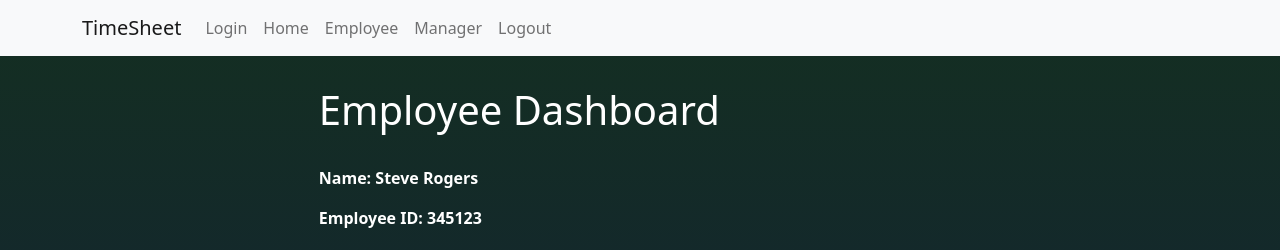
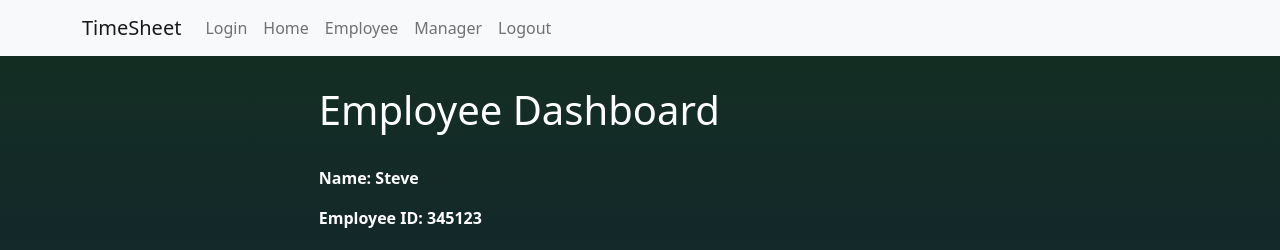
Before and after one commit to sakshishah6/employee-logging-system, a React (Create React App) app: page /employee-history in a window 1280 px wide. Shown: the top 250 px of the page. Built offline with nearby package versions, Linux system fonts and the light colour scheme; no server answers.

Commit message:
done with dummy data and seperate manager data

```diff
--- a/src/views/EmployeeEndBreak.jsx
+++ b/src/views/EmployeeEndBreak.jsx
@@ -21,7 +21,7 @@ export const EmployeeEndBreak = () => {
     }, []);
 
     const employeeID = 345123;
-    const employeeName = "Steve Rogers";
+    const employeeName = "Steve";
 
     // need to make name and userID dynamic
     useEffect(() => {
--- a/src/views/EmployeeEndShift.jsx
+++ b/src/views/EmployeeEndShift.jsx
@@ -21,7 +21,7 @@ export const EmployeeEndShift = () => {
     }, []);
 
     const employeeID = 345123;
-    const employeeName = "Steve Rogers";
+    const employeeName = "Steve";
 
     // need to make name and userID dynamic
     useEffect(() => {
--- a/src/views/EmployeeHistory.jsx
+++ b/src/views/EmployeeHistory.jsx
@@ -9,7 +9,7 @@ export const EmployeeHistory = () => {
     // get the userId
     const [backendData, setBackendData] = useState([{}])
     useEffect(() => {
-        fetch("http://localhost:3002/api/employeeSpecific/4").then(
+        fetch("http://localhost:3002/api/employeeSpecific/345123").then(
             response => response.json()
         ).then(
             data => {
@@ -38,7 +38,7 @@ export const EmployeeHistory = () => {
         <div className="employee">
             <h1>Employee Dashboard</h1>
             <br></br>
-            <p><strong>Name: Steve Rogers</strong> </p>
+            <p><strong>Name: Steve</strong> </p>
             <p><strong>Employee ID: 345123</strong> </p>
             <p><strong>Current Date:</strong> {dt}</p>
             <br></br>
--- a/src/views/EmployeeStartBreak.jsx
+++ b/src/views/EmployeeStartBreak.jsx
@@ -22,7 +22,7 @@ export const EmployeeStartBreak = () => {
     }, []);
 
     const employeeID = 345123;
-    const employeeName = "Steve Rogers";
+    const employeeName = "Steve";
     var checkCall = true;
 
 
--- a/src/views/EmployeeStartShift.jsx
+++ b/src/views/EmployeeStartShift.jsx
@@ -22,7 +22,7 @@ export const EmployeeStartShift = () => {
     }, []);
 
     const employeeID = 345123;
-    const employeeName = "Steve Rogers";
+    const employeeName = "Steve";
     var checkCall = true;
 
     // need to make name and userID dynamic
--- a/src/views/EmployeeTimePunches.jsx
+++ b/src/views/EmployeeTimePunches.jsx
@@ -9,7 +9,7 @@ export const EmployeeTimePunches = () => {
     const [isShiftEnded, setShiftEnded] = useState(false)
     const [isBreakEnded, setBreakEnded] = useState(false)
 
-    const employeeID = 4;
+    const employeeID = 345123;
 
     useEffect(() => {
         fetch(`http://localhost:3002/api/endTimeNull/${employeeID}`).then(
--- a/src/views/Manager.jsx
+++ b/src/views/Manager.jsx
@@ -8,14 +8,16 @@ export const Manager = () => {
     const [backendData, setBackendData] = useState([{}])
     //const [statusButtonsState, disableStatusButtons] = useState(true)
     var shown = true;
+    var managerId = 345123;
 
     useEffect(() => {
         if (shown) {
             shown = false;
-            fetch(`http://localhost:3002/api/employee`).then(
+            fetch(`http://localhost:3002/api/employee/manager/${managerId}`).then(
                 response => response.json()
             ).then(
                 data => {
+                    console.log(data)
                     setBackendData(data)
                 }
             )
@@ -97,7 +99,7 @@ export const Manager = () => {
         <div className="manager">
             <h1>Manager Dashboard</h1>
             <br></br>
-            <p><strong>Name: Steve Rogers</strong> </p>
+            <p><strong>Name: Steve</strong> </p>
             <p><strong>Manager ID: 345123</strong> </p>
             <p><strong>Current Date:</strong> {dt}</p>
             <br></br>
```
Also changed, not shown: 1 other file (tests, documents, lock files or other folders).
